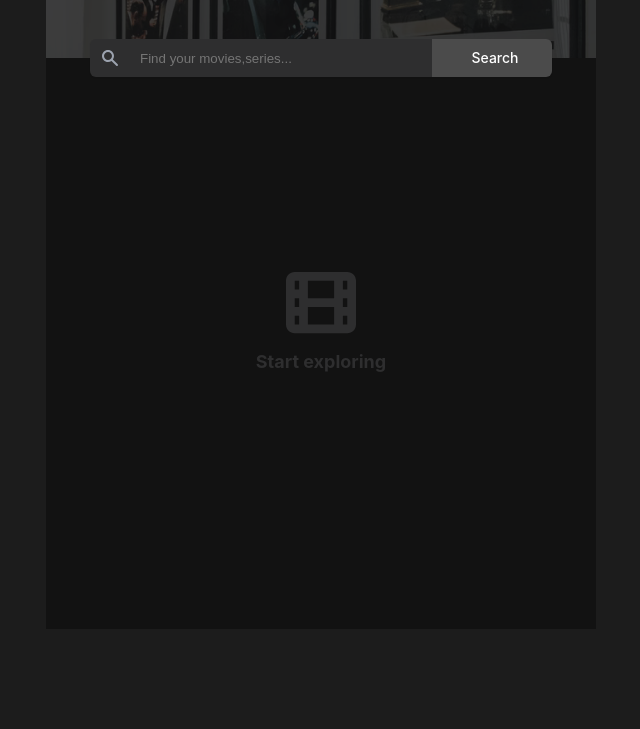
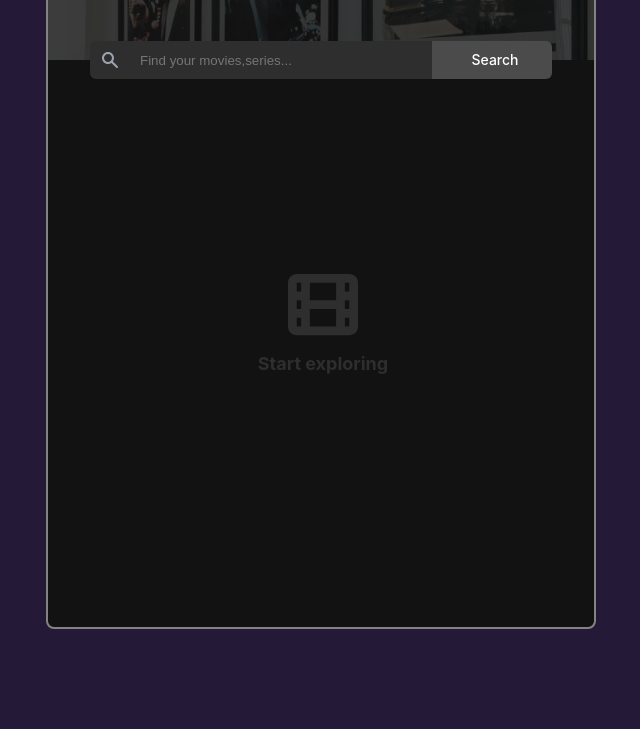
Before and after one commit to Wakasso94/movie_search_omdbapi, a plain HTML site: page index.html in a window 1280 px wide. Shown: the part 250-979 px from the top of the page, without its empty margins (319-959 px from the left). Drawn offline with Linux system fonts and the light colour scheme.

Commit message:
Adding somes styles

```diff
--- a/index.html
+++ b/index.html
@@ -10,6 +10,7 @@
 </head>
 
 <body>
+    <div id="bg-img-container">
         <div id="container">
             <header>
                 <div id="content">
@@ -32,7 +33,7 @@
                 </section>
             </main>
         </div>
-
+    </div>
     <script src="index.js" type="module"></script>
 </body>
 
--- a/style.css
+++ b/style.css
@@ -3,10 +3,17 @@
 }
 
 body {
-    background-color: #1C1C1C;
+    background-image: url(img/bg);
+    background-repeat: no-repeat;
+    background-size: cover;
     color: white;
     margin: 0;
     font-family: 'Inter';
+}
+#bg-img-container{
+    display: flex;
+    background-color: rgba(13, 1, 33, 0.9);
+    width: 100%;
 }
 
 #container {
@@ -15,6 +22,8 @@ body {
     height: 779px;
     margin: 100px auto;
     overflow: hidden;
+    border-radius: 8px;
+    border: 2px solid rgba(245, 245, 245, 0.497);
 }
 
 header {
```
Also changed, not shown: img/bg.jpg (added), 2 other files. Lines whose indentation alone changed are shown as unchanged.
